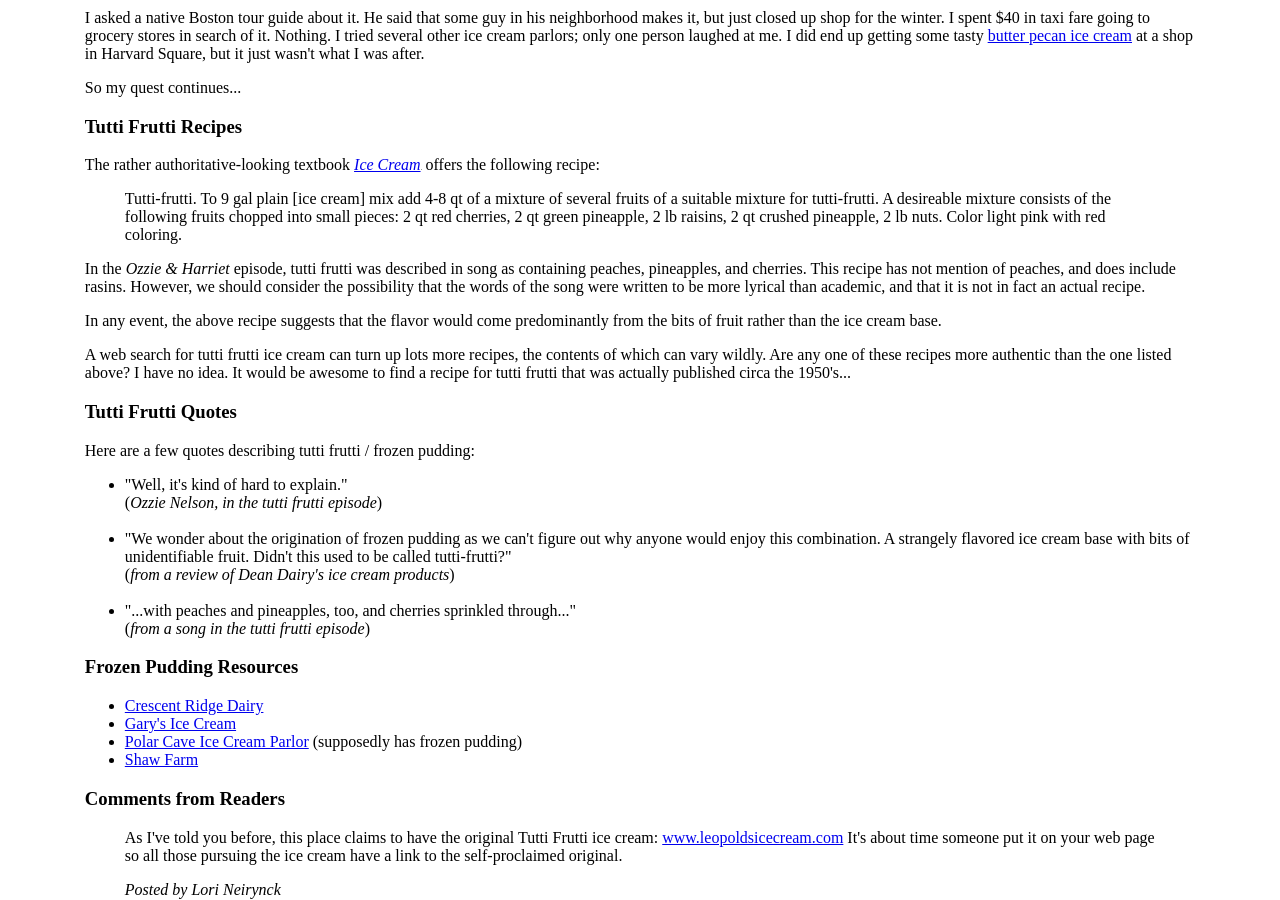
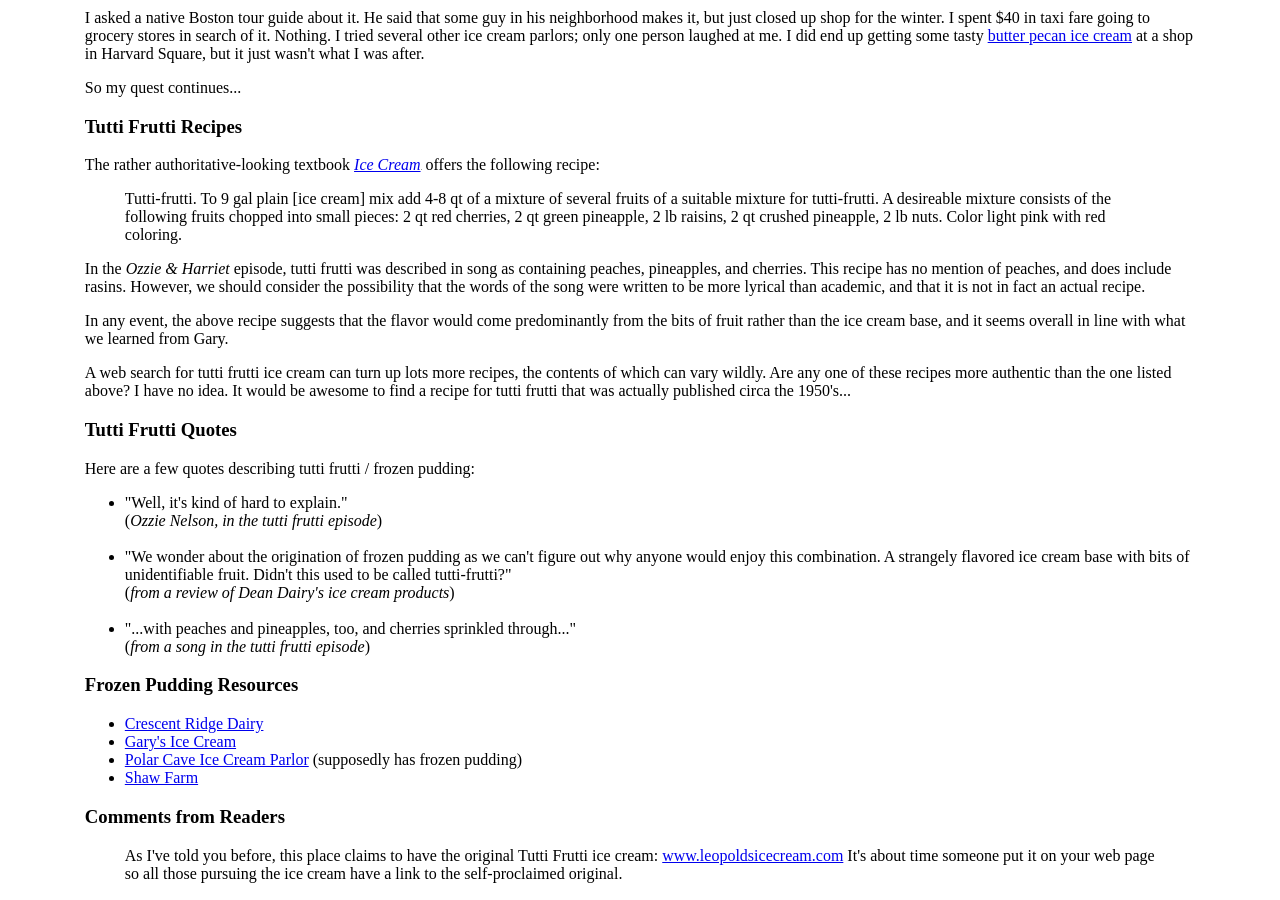
Before and after one commit to tjr/tjr.github.com, a Jekyll site: the page writing/tutti-frutti-ice-cream.html, which Jekyll copies as it is, in a window 1280 px wide and 900 px high, scrolled down 742 px. Built offline with Jekyll 4.4.1, drawn with Linux system fonts in a browser that asks for light colours.

Commit message:
updated tutti frutti page

```diff
--- a/writing/tutti-frutti-ice-cream.html
+++ b/writing/tutti-frutti-ice-cream.html
@@ -105,14 +105,15 @@ small pieces: 2 qt red cherries, 2 qt green pineapple, 2 lb raisins,
 <p>
 In the <i>Ozzie &amp; Harriet</i> episode, tutti frutti was described
 in song as containing peaches, pineapples, and cherries. This recipe
-has not mention of peaches, and does include rasins. However, we should
+has no mention of peaches, and does include rasins. However, we should
 consider the possibility that the words of the song were written to
 be more lyrical than academic, and that it is not in fact an actual
 recipe.
 
 <p>
 In any event, the above recipe suggests that the flavor would come
-predominantly from the bits of fruit rather than the ice cream base.
+predominantly from the bits of fruit rather than the ice cream base,
+and it seems overall in line with what we learned from Gary.
 
 <p>
 A web search for tutti frutti ice cream can turn up lots more recipes,
```
